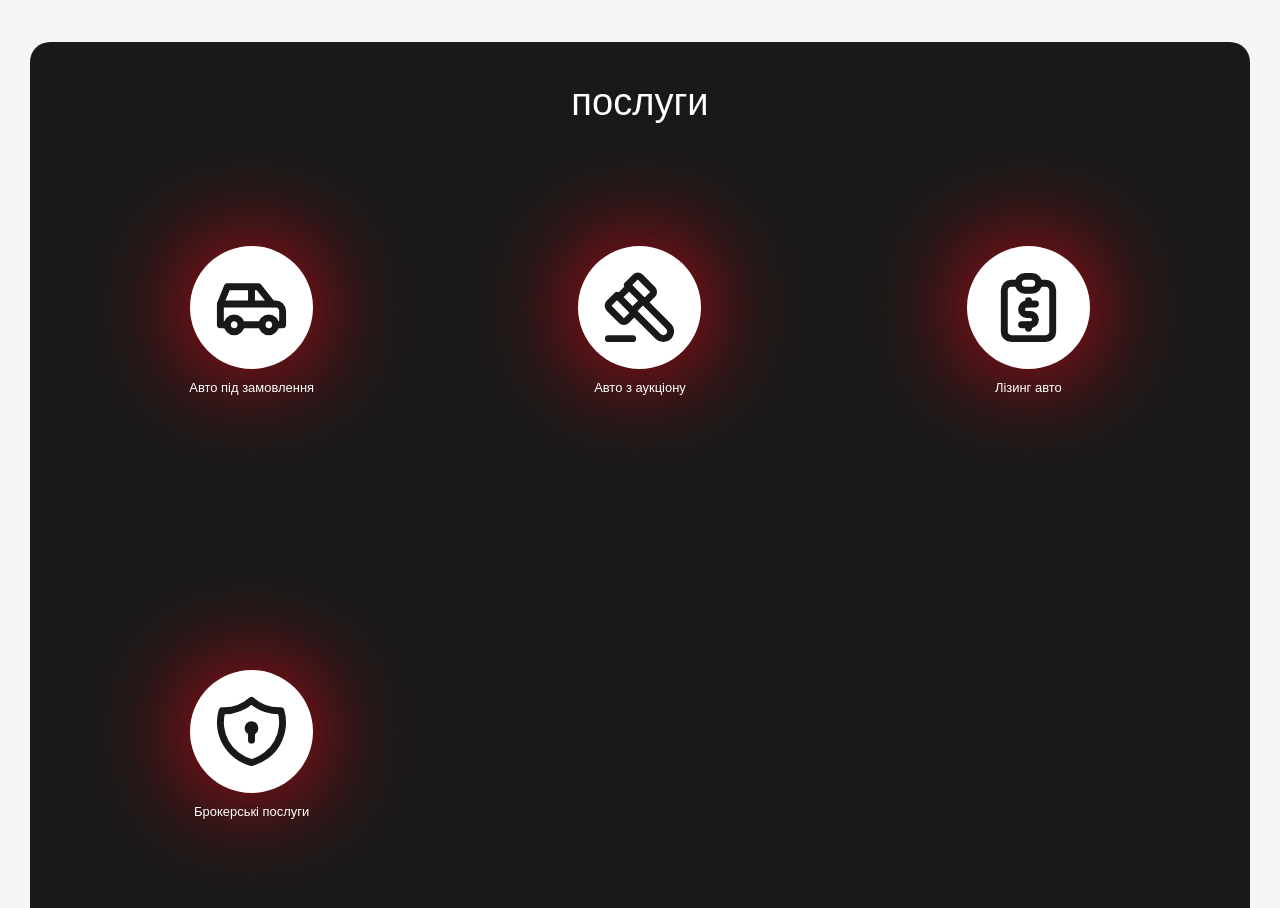
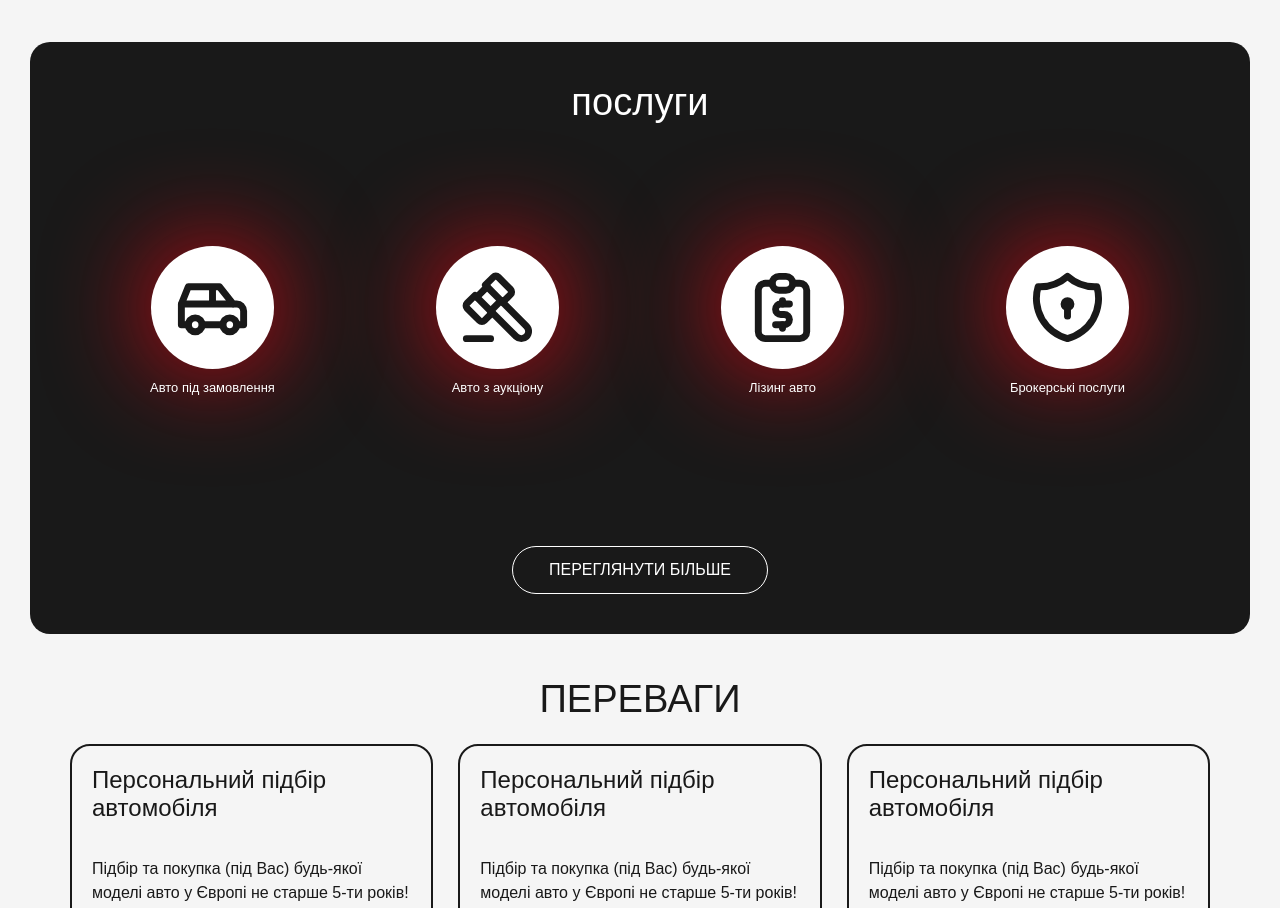
Before and after one commit to vana123/avtoDvig, a plain HTML site: page index.html in a window 1280 px wide. Shown: the part 2222-3130 px from the top of the page. Drawn offline with Linux system fonts and the light colour scheme; files whose address does not match are found by name.

Commit message:
Update 2024-11-25T19:42:31.665Z

```diff
--- a/assets/css/main.css
+++ b/assets/css/main.css
@@ -604,6 +604,10 @@ h6 {
   padding: 11px 0;
 }
 
+.services__grid {
+  display: grid;
+  grid-template-columns: repeat(auto-fit, minmax(200px, 1fr));
+}
 .services__card {
   display: flex;
   flex-direction: column;
@@ -2226,6 +2230,10 @@ h6 {
 .sectionGeneral-contrast__title {
   text-align: center;
 }
+.services__grid {
+  display: grid;
+  grid-template-columns: repeat(auto-fit, minmax(200px, 1fr));
+}
 .services__card {
   display: flex;
   flex-direction: column;
--- a/index.html
+++ b/index.html
@@ -268,7 +268,7 @@
 			<section class="sectionGeneral-contrast">
 				<div class="container">
 					<h2 class="sectionGeneral-contrast__title">послуги</h2>
-					<div class="sectionGeneral__grid">
+					<div class="services__grid">
 						<div class="services__card">
     <div class="services__card">
         <div class="services__header">
```
